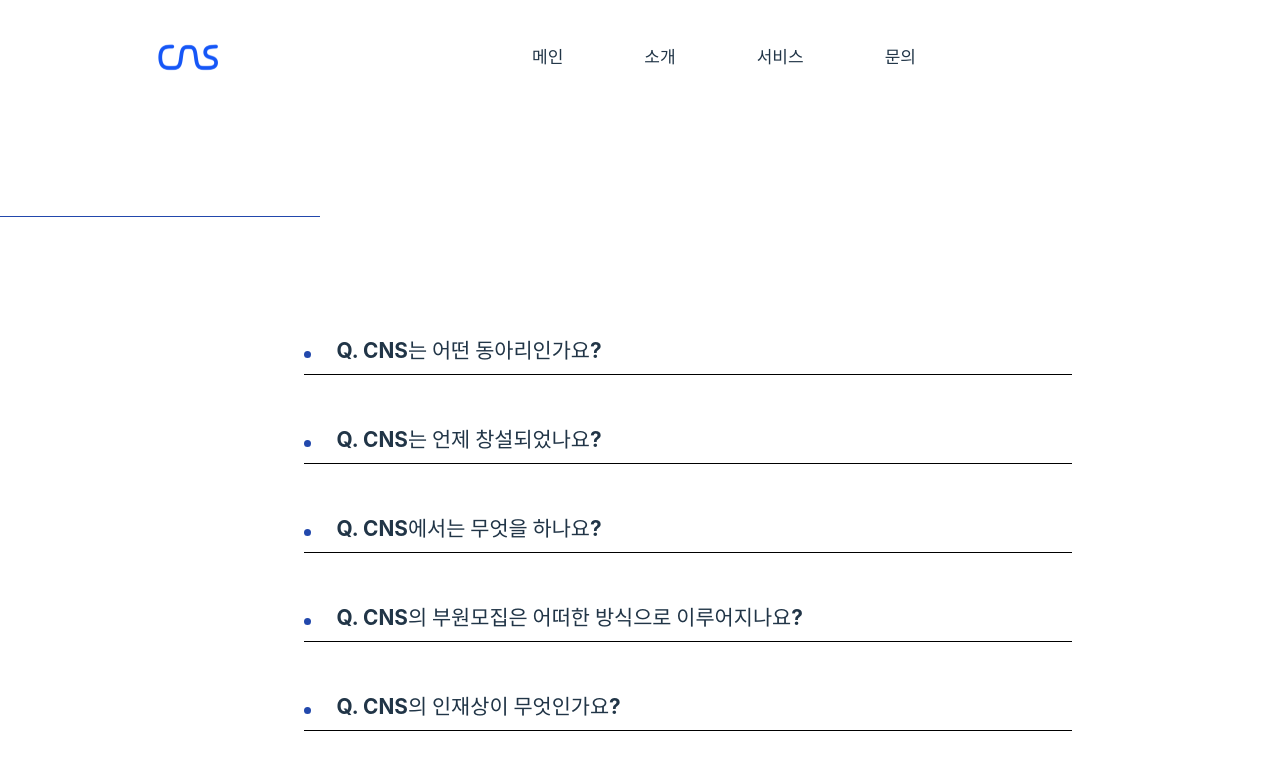
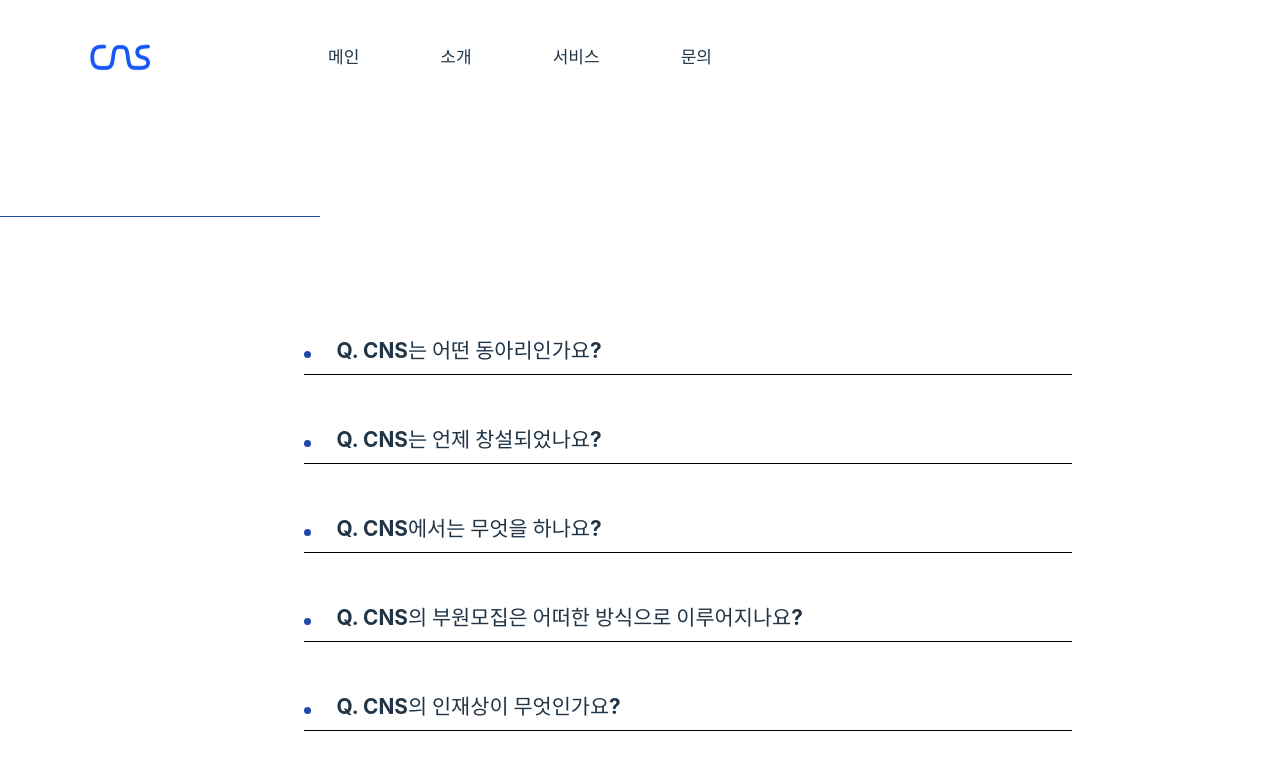
Before and after one commit to CNSintroduce/MOTDA, a React (Vite) app: page /qna in a window 1280 px wide. Shown: the top 770 px of the page. Built offline with nearby package versions, Linux system fonts and the light colour scheme.

Commit message:
Update Header2.style.js
% -> vh

```diff
--- a/src/components/Header2/Header2.style.js
+++ b/src/components/Header2/Header2.style.js
@@ -1,7 +1,7 @@
 import styled from "styled-components";
 
 export const MainHeader = styled.div`
-  width: 100%;
+  width: 100vh;
   height: 9vh;
   align-items: center;
   display: flex;
```
